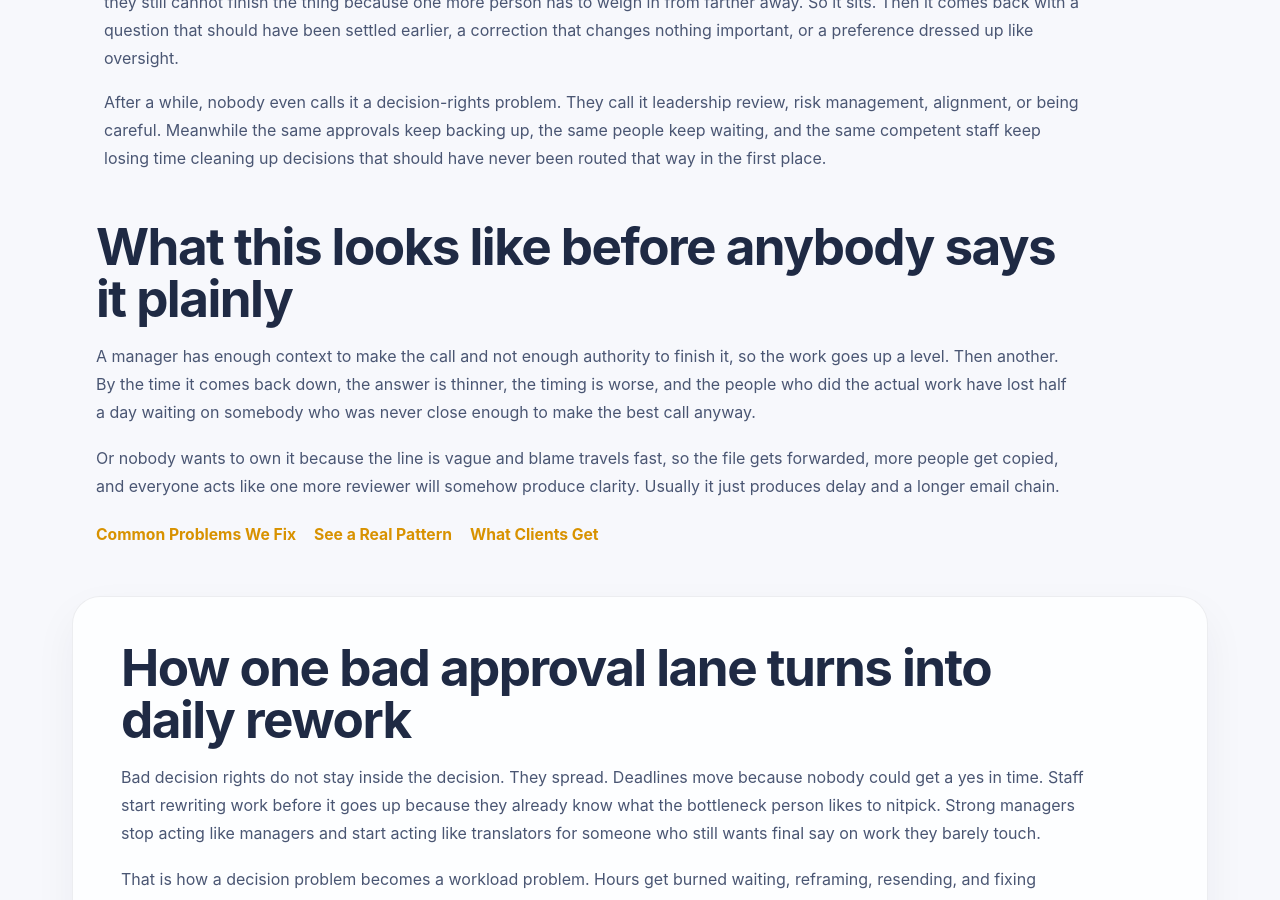
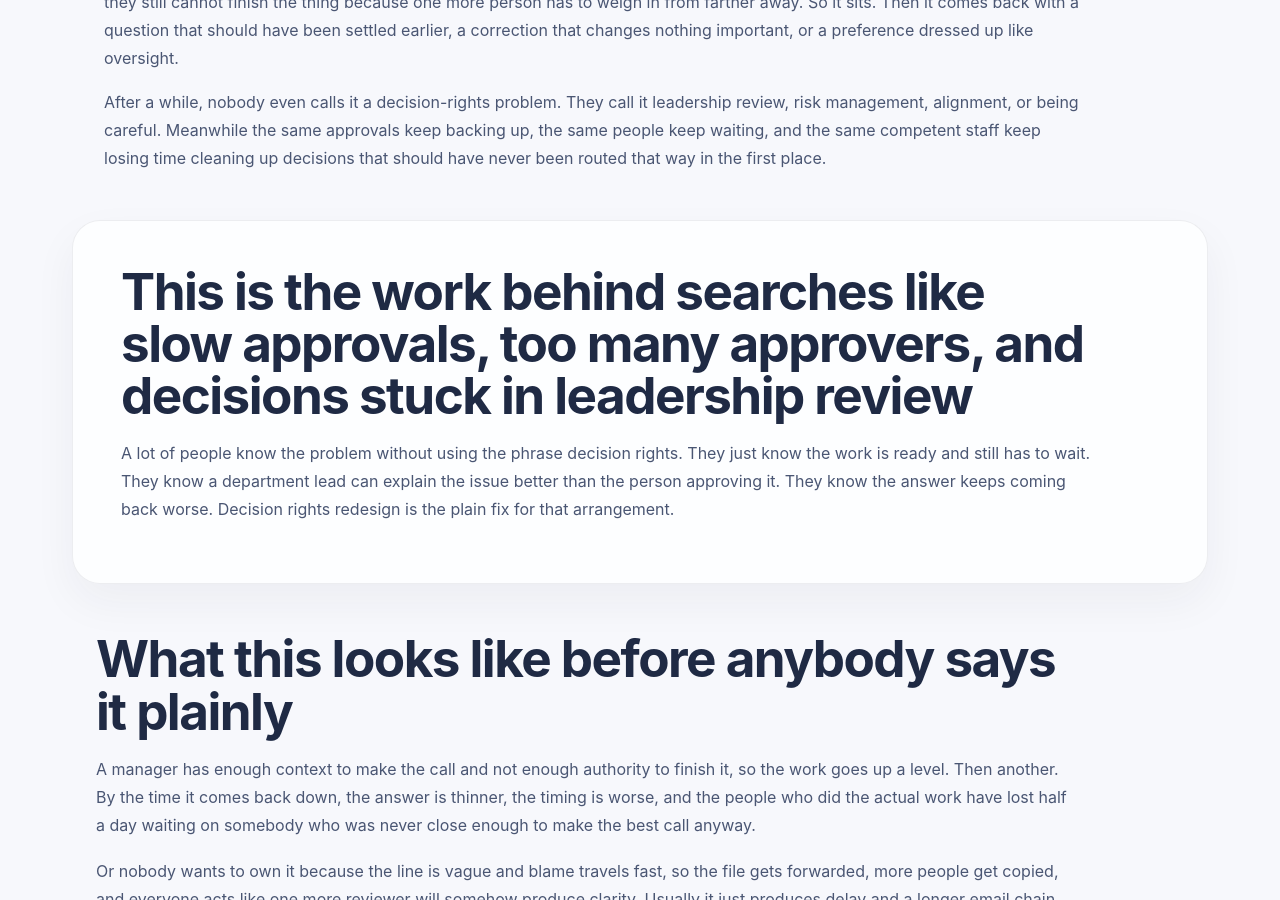
Before and after one commit to efost7873/integratedvaluearchitecture.com, a Jekyll site: the page built from decision-rights-redesign.html, in a window 1280 px wide and 900 px high, scrolled down 324 px. Built offline with Jekyll 4.4.1, drawn with Linux system fonts in a browser that asks for light colours.

Commit message:
Update decision-rights-redesign.html

```diff
--- a/decision-rights-redesign.html
+++ b/decision-rights-redesign.html
@@ -1,7 +1,7 @@
 ---
 layout: default
-title: Decision Rights Redesign to Fix Bottlenecks and Approval Overload | Integrated Value Architecture
-description: Decision rights redesign fixes the delays, approval pileups, and repeat cleanup that happen when the wrong people still control the call.
+title: Decision Rights Redesign for Approval Bottlenecks and Slow Decisions | IVA
+description: Decision rights redesign fixes delays, approval pileups, and repeat cleanup when the wrong people still control the call.
 permalink: /decision-rights-redesign/
 schema_type: WebPage
 ---
@@ -18,6 +18,17 @@ schema_type: WebPage
     </p>
   </div>
 </section>
+
+<section class="section alt">
+  <div class="container narrow">
+    <h2>This is the work behind searches like slow approvals, too many approvers, and decisions stuck in leadership review</h2>
+    <p>
+      A lot of people know the problem without using the phrase decision rights. They just know the work is ready and still has to wait. They know a department lead can explain the issue better than the person approving it. They know the answer keeps coming back worse. Decision rights redesign is the plain fix for that arrangement.
+    </p>
+  </div>
+</section>
+
+
 
 <section class="section">
   <div class="container narrow">
```
